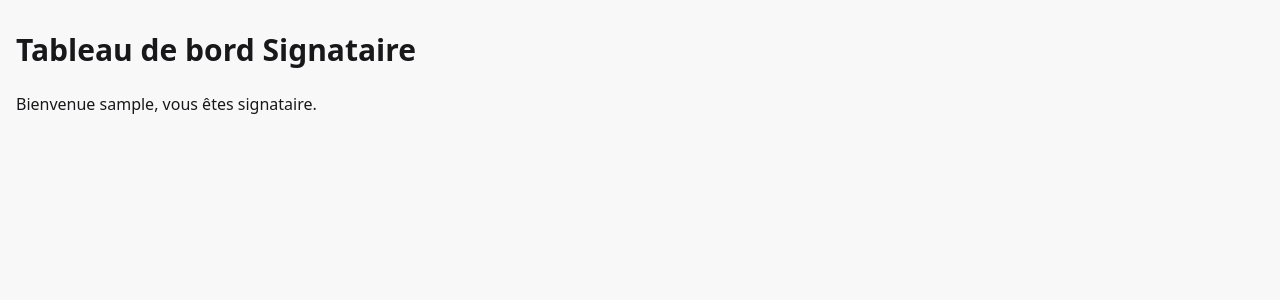
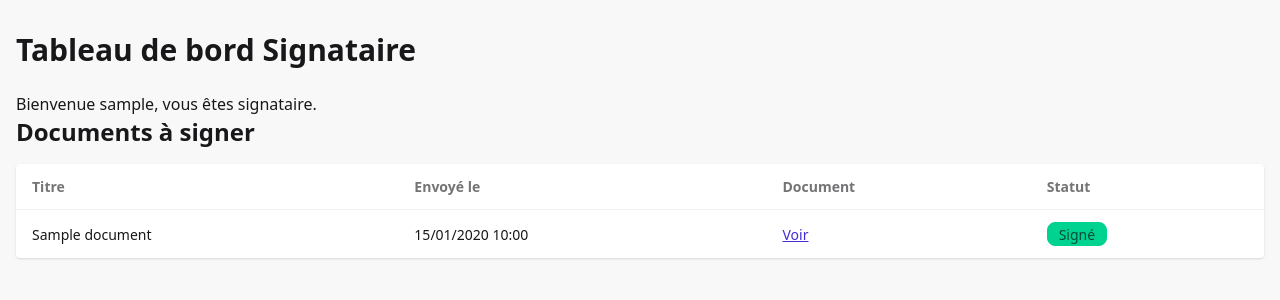
Before and after one commit to IMANA47/KongoSign, a Django app: page /dashboard/signataire/ in a window 1280 px wide. Shown: the part 64-364 px from the top of the page. Run offline with Django 5.2, Linux system fonts and the light colour scheme; a user stored in the database is signed in; tables that the repository leaves empty hold one stand-in row (values such as "Sample post"); style sheets or scripts are compiled from the project's sources.

Commit message:
Ajout module Partager un document à un signataire

```diff
--- a/core/models.py
+++ b/core/models.py
@@ -31,3 +31,13 @@ class Document(models.Model):
 
     def __str__(self):
         return f"{self.title} ({self.owner.username})"
+
+
+class DocumentShare(models.Model):
+    document = models.ForeignKey(Document, on_delete=models.CASCADE)
+    signataire = models.ForeignKey(settings.AUTH_USER_MODEL, on_delete=models.CASCADE)
+    shared_at = models.DateTimeField(auto_now_add=True)
+    signed = models.BooleanField(default=False)
+
+    def __str__(self):
+        return f"{self.document.title} → {self.signataire.username}"
--- a/core/urls.py
+++ b/core/urls.py
@@ -6,4 +6,6 @@ urlpatterns = [
     path('dashboard/admin/', views.admin_dashboard, name='admin_dashboard'),
     path('dashboard/client/', views.client_dashboard, name='client_dashboard'),
     path('dashboard/signataire/', views.signataire_dashboard, name='signataire_dashboard'),
+    path('document/share/', views.share_document, name='share_document'),
+
 ]
--- a/core/views.py
+++ b/core/views.py
@@ -1,7 +1,7 @@
-from django.shortcuts import redirect, render
+from django.shortcuts import *
 from django.contrib.auth.decorators import login_required
-from .forms import DocumentUploadForm
-from .models import Document
+from .forms import *
+from .models import *
 
 @login_required
 def dashboard_redirect(request):
@@ -31,6 +31,7 @@ def signataire_dashboard(request):
 @login_required
 def client_dashboard(request):
     documents = Document.objects.filter(owner=request.user, is_archived=False)
+    signataires = CustomUser.objects.filter(role='SIGNATAIRE')
 
     if request.method == 'POST':
         form = DocumentUploadForm(request.POST, request.FILES)
@@ -44,5 +45,27 @@ def client_dashboard(request):
 
     return render(request, 'core/client_dashboard.html', {
         'documents': documents,
-        'form': form
+        'form': form,
+        'signataires': signataires
     })
+
+
+@login_required
+def share_document(request):
+    if request.method == 'POST':
+        form = DocumentShareForm(request.POST)
+        if form.is_valid():
+            document = get_object_or_404(Document, id=form.cleaned_data['document_id'], owner=request.user)
+            signataire = form.cleaned_data['signataire']
+
+            # Empêche le partage en double
+            if not DocumentShare.objects.filter(document=document, signataire=signataire).exists():
+                DocumentShare.objects.create(document=document, signataire=signataire)
+        return redirect('client_dashboard')
+
+@login_required
+def signataire_dashboard(request):
+    shares = DocumentShare.objects.filter(signataire=request.user, document__is_archived=False)
+    return render(request, 'core/signataire_dashboard.html', {
+        'shares': shares
+    })
--- a/templates/core/signataire_dashboard.html
+++ b/templates/core/signataire_dashboard.html
@@ -2,4 +2,38 @@
 {% block content %}
 <h1 class="text-3xl font-bold mb-6">Tableau de bord Signataire</h1>
 <p>Bienvenue {{ request.user.username }}, vous êtes signataire.</p>
+
+<h1 class="text-2xl font-bold mb-4">Documents à signer</h1>
+
+<table class="table w-full bg-white shadow rounded">
+  <thead>
+    <tr>
+      <th>Titre</th>
+      <th>Envoyé le</th>
+      <th>Document</th>
+      <th>Statut</th>
+    </tr>
+  </thead>
+  <tbody>
+    {% for share in shares %}
+    <tr>
+      <td>{{ share.document.title }}</td>
+      <td>{{ share.shared_at|date:"d/m/Y H:i" }}</td>
+      <td><a href="{{ share.document.file.url }}" target="_blank" class="link link-primary">Voir</a></td>
+      <td>
+        {% if share.signed %}
+          <span class="badge badge-success">Signé</span>
+        {% else %}
+          <span class="badge badge-warning">En attente</span>
+        {% endif %}
+      </td>
+    </tr>
+    {% empty %}
+    <tr>
+      <td colspan="4">Aucun document reçu pour signature.</td>
+    </tr>
+    {% endfor %}
+  </tbody>
+</table>
+
 {% endblock %}
```
Also changed, not shown: core/forms.py (+7 -1 lines), templates/core/client_dashboard.html (+22 -5 lines), core/migrations/0003_documentshare.py (added).
